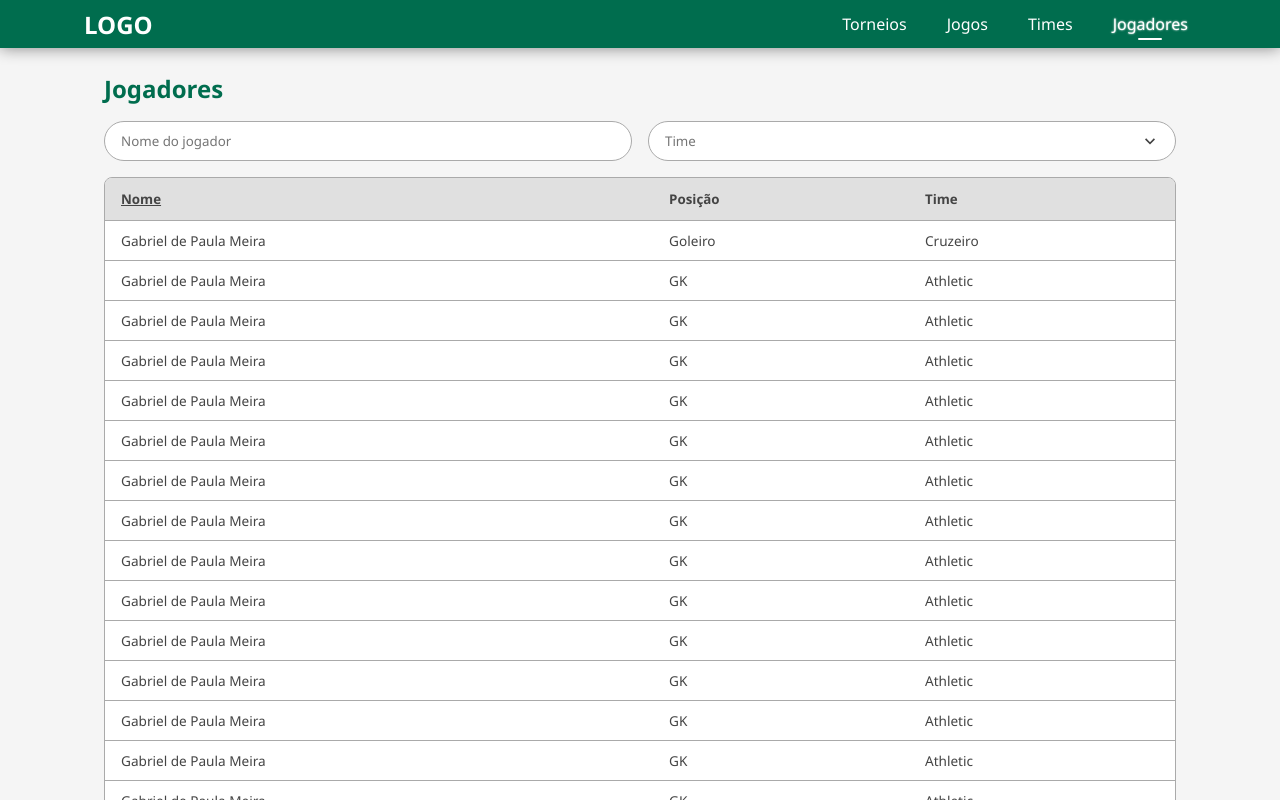
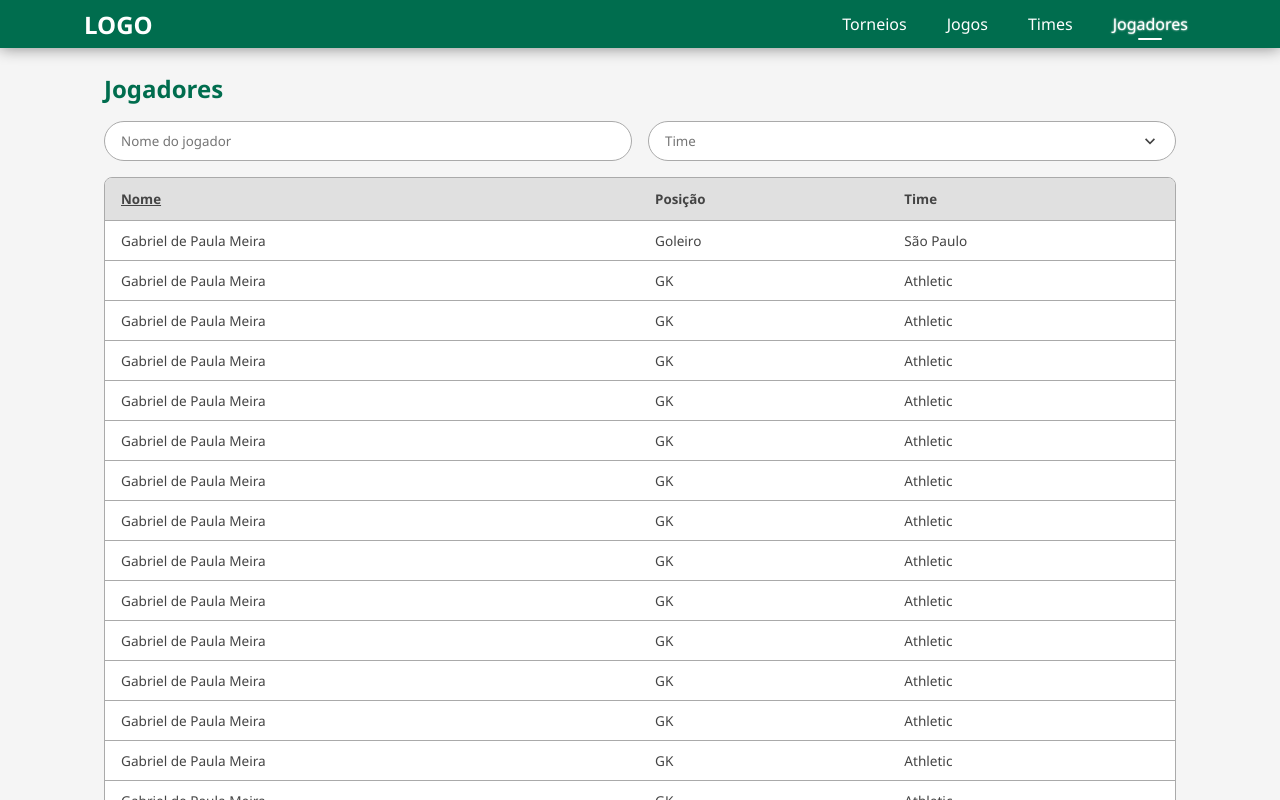
Before and after one commit to gabriel-dp/Brascode, a React (Vite) app: page /jogadores in a window 1280 px wide. Shown: the top 800 px of the page. Built offline with nearby package versions, Linux system fonts and the light colour scheme.

Commit message:
:art: Adjusts in player image layout

```diff
--- a/src/data/players.json
+++ b/src/data/players.json
@@ -10,7 +10,7 @@
 			"weight": 70,
 			"position": "Goleiro",
 			"foot": "Destro",
-			"teamId": "Cruzeiro",
+			"teamId": "São Paulo",
 			"jersey": 23,
 			"image": "https://avatars.githubusercontent.com/u/66735014?v=4"
 		},
@@ -18,14 +18,15 @@
 			"id": 2,
 			"name": "Pedro Antônio Machado Costa",
 			"nickname": "Pedro Machado",
-			"birthdate": "06-19-2001",
+			"birthdate": "2004-06-19T13:40:00Z",
 			"nationality": "BR",
-			"height": 183,
+			"height": 175,
 			"weight": 70,
 			"position": "FW",
-			"foot": "D",
-			"teamId": "Expedicionários",
-			"jersey": null
+			"foot": "Destro",
+			"teamId": "Cruzeiro",
+			"jersey": 10,
+			"image": "https://avatars.githubusercontent.com/u/102988416?v=4"
 		},
 		{
 			"id": 3,
--- a/src/pages/Players/PlayerPage/index.tsx
+++ b/src/pages/Players/PlayerPage/index.tsx
@@ -7,15 +7,15 @@ import { generateTournamentText } from "@/types/tournaments";
 import { formatDateToDDMMYYYY, calculateAge } from "@/utils/dates";
 import { generateFlagUrl } from "@/utils/country";
 import StatisticsPanel from "@/components/StatisticsPanel";
+import { Statistics } from "@/components/StatisticsPanel/types";
 import DropdownOptions from "@/components/DropdownOptions";
+import { MenuEntity, convertToMenuEntity } from "@/components/DropdownOptions/types";
 
 import dataPlayers from "@/data/players.json";
 import dataTeams from "@/data/teams.json";
 import dataTornaments from "@/data/tournaments.json";
 
 import { BioContainer, PlayerContainer, PlayerImageContainer, DataContainer, FilterContainer } from "./styles";
-import { MenuEntity, convertToMenuEntity } from "@/components/DropdownOptions/types";
-import { Statistics } from "@/components/StatisticsPanel/types";
 
 export default function PlayerPage() {
 	const [playerData, setPlayerData] = useState<PlayerI | undefined>(undefined);
--- a/src/pages/Players/PlayerPage/styles.ts
+++ b/src/pages/Players/PlayerPage/styles.ts
@@ -45,13 +45,13 @@ export const PlayerContainer = styled.div`
 `;
 
 export const PlayerImageContainer = styled.div`
-	border-radius: 0.5rem;
 	overflow: hidden;
 
 	img {
 		&.player {
 			max-height: 12rem;
 			max-width: 12rem;
+			height: 12rem;
 		}
 	}
 `;
```
